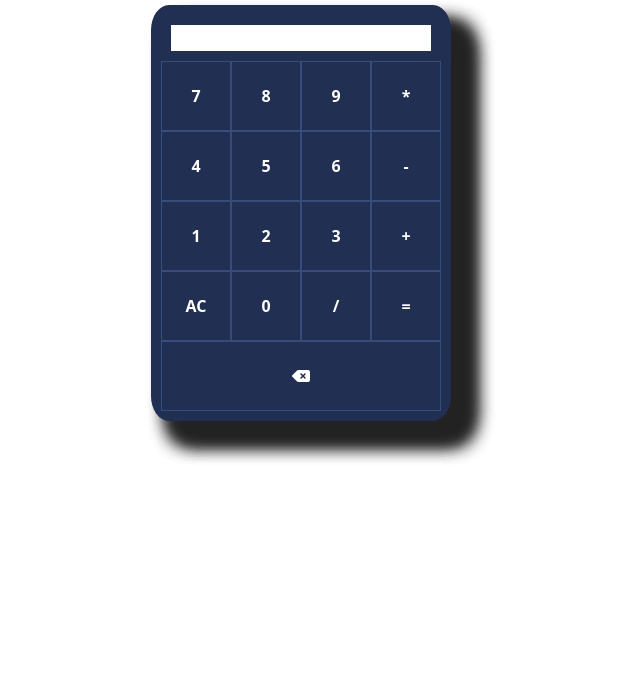
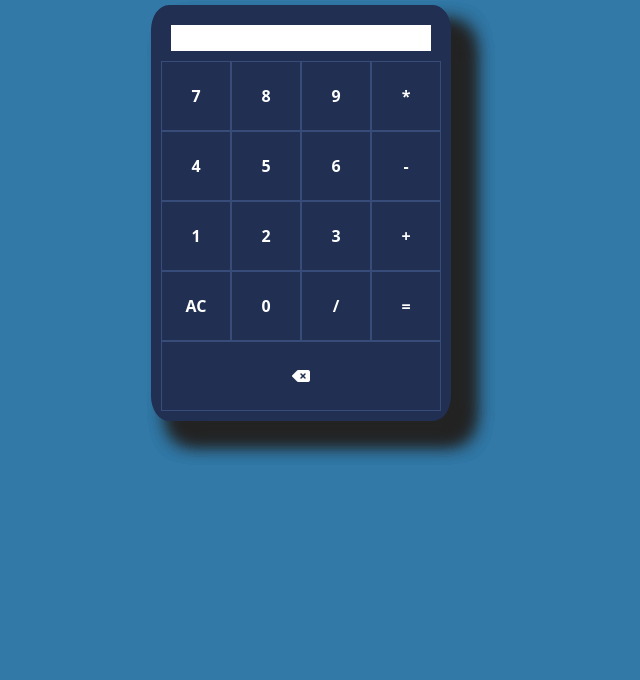
Before and after one commit to jacobcgeorge123kennedy/Calculator, a plain HTML site: page index.html in a window 1280 px wide. Shown: the part 120-800 px from the top of the page, without its empty margins (339-979 px from the left). Drawn offline with nearby package versions, Linux system fonts and the light colour scheme.

Commit message:
Update stylecal.css

```diff
--- a/stylecal.css
+++ b/stylecal.css
@@ -1,5 +1,5 @@
 body,html,#head,#cal{
-    background-color: white;
+    background-color: #3279a8;
 }
 button{
     width: 70px;
@@ -24,7 +24,7 @@ button:hover{
     width: 300px;
     padding: 10px;
     border-radius: 6%;
-    box-shadow:20px 20px 20px rgb(35, 35, 35),20px 20px 20px rgb(35, 35, 35),20px 20px 20px rgb(35, 35, 35),20px 20px 20px rgb(35, 35, 35);
+    box-shadow:20px 20px 20px rgb(35, 35, 35),20px 20px 20px rgb(35, 35, 35),20px 20px 20px rgb(35, 35, 35);
 }
 #cal{
     display: flex;
```
